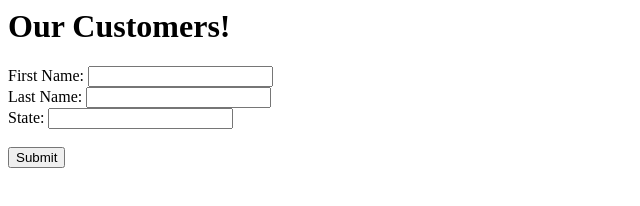
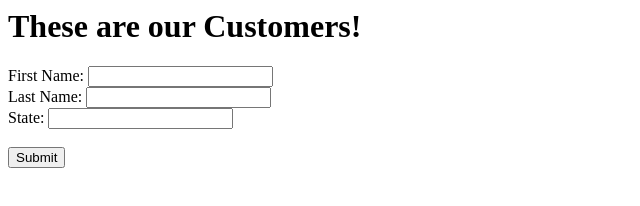
Before and after one commit to BossChoper/377_Deploy, a website: page public/Customers.html in a window 1280 px wide. Shown: the whole page, without its empty margins (0-640 px from the left). Drawn offline with Linux system fonts and the light colour scheme; no server answers.

Commit message:
Update Customers.html

```diff
--- a/public/Customers.html
+++ b/public/Customers.html
@@ -6,7 +6,7 @@
 </head>
 
 <body>
-    <h1>Our Customers!</h1>
+    <h1>These are our Customers!</h1>
     <form onsubmit="createCustomer(); return false;">
         <label for="firstName">First Name:</label>
         <input type="text" id="firstName">
```
